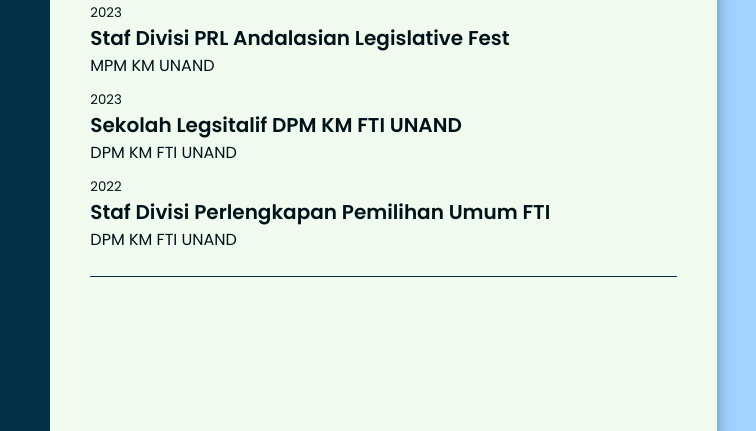
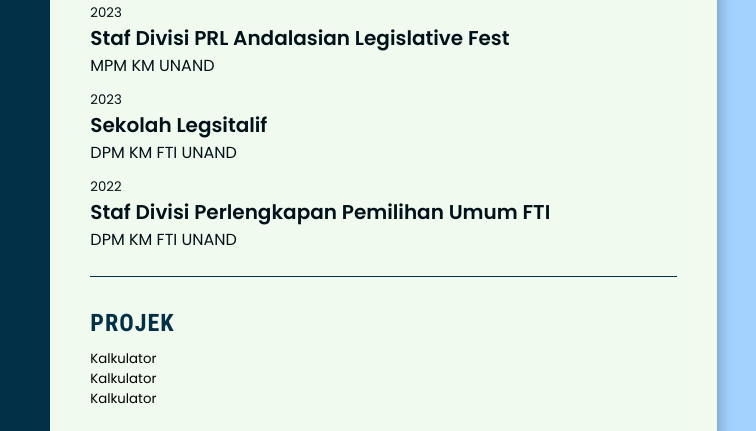
Before and after one commit to FajarRp11/Personal-Branding, a plain HTML site: page index.html in a window 1280 px wide. Shown: the part 366-797 px from the top of the page, 423-1179 px from the left. Drawn offline with Linux system fonts and the light colour scheme.

Commit message:
Add projek

```diff
--- a/index.html
+++ b/index.html
@@ -137,7 +137,7 @@
             </li>
             <li>
               <h5>2023</h5>
-              <h2>Sekolah Legsitalif DPM KM FTI UNAND</h2>
+              <h2>Sekolah Legsitalif</h2>
               <h4>DPM KM FTI UNAND</h4>
             </li>
             <li>
@@ -147,6 +147,33 @@
             </li>
           </ul>
         </div>
+
+        <div class="projek">
+          <h2 class="title">projek</h2>
+          <ul>
+            <li>
+              <h5>Kalkulator</h5>
+              <div class="projek">
+                <div class="projekImg"></div>
+                <p class="projekTeks"></p>
+              </div>
+            </li>
+            <li>
+              <h5>Kalkulator</h5>
+              <div class="projek">
+                <div class="projekImg"></div>
+                <p class="projekTeks"></p>
+              </div>
+            </li>
+            <li>
+              <h5>Kalkulator</h5>
+              <div class="projek">
+                <div class="projekImg"></div>
+                <p class="projekTeks"></p>
+              </div>
+            </li>
+          </ul>
+        </div>
       </div>
     </div>
   </body>
--- a/style/style.css
+++ b/style/style.css
@@ -195,6 +195,7 @@ body {
 }
 
 .pengalaman ul li h5,
-.pengalaman ul li h4 {
+.pengalaman ul li h4,
+.projek ul li h5 {
   font-weight: 400;
 }
```
